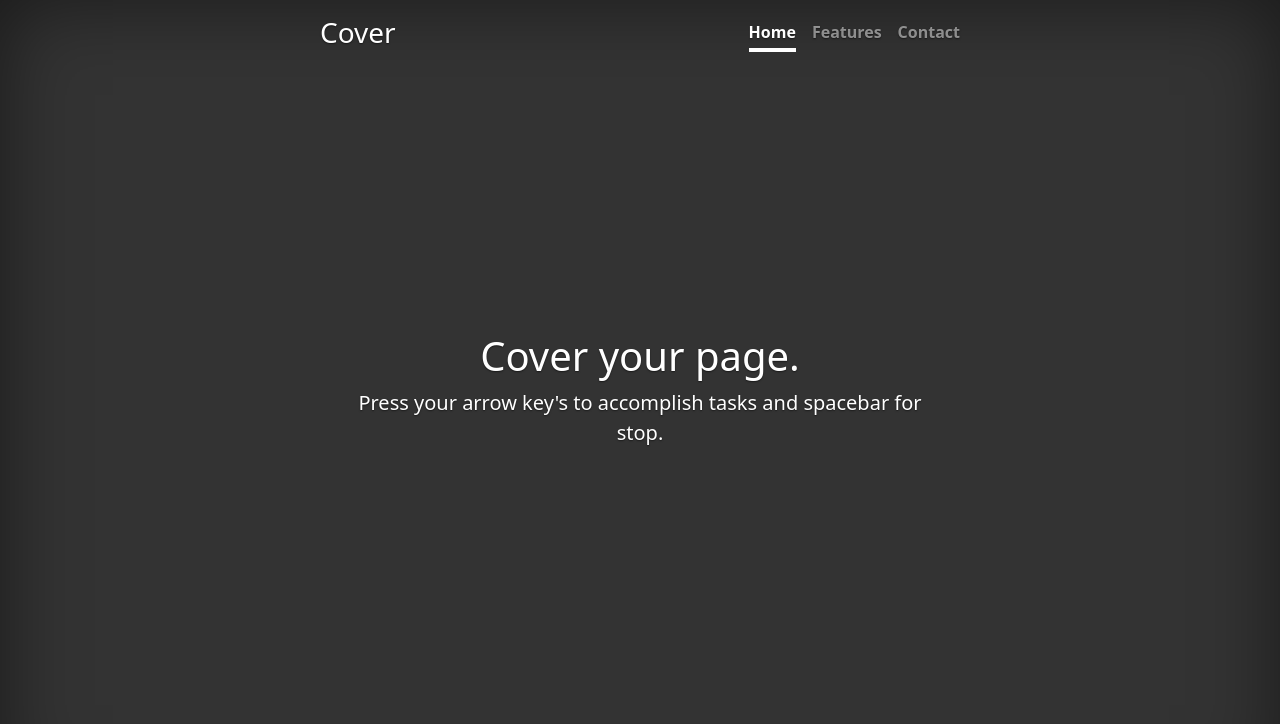
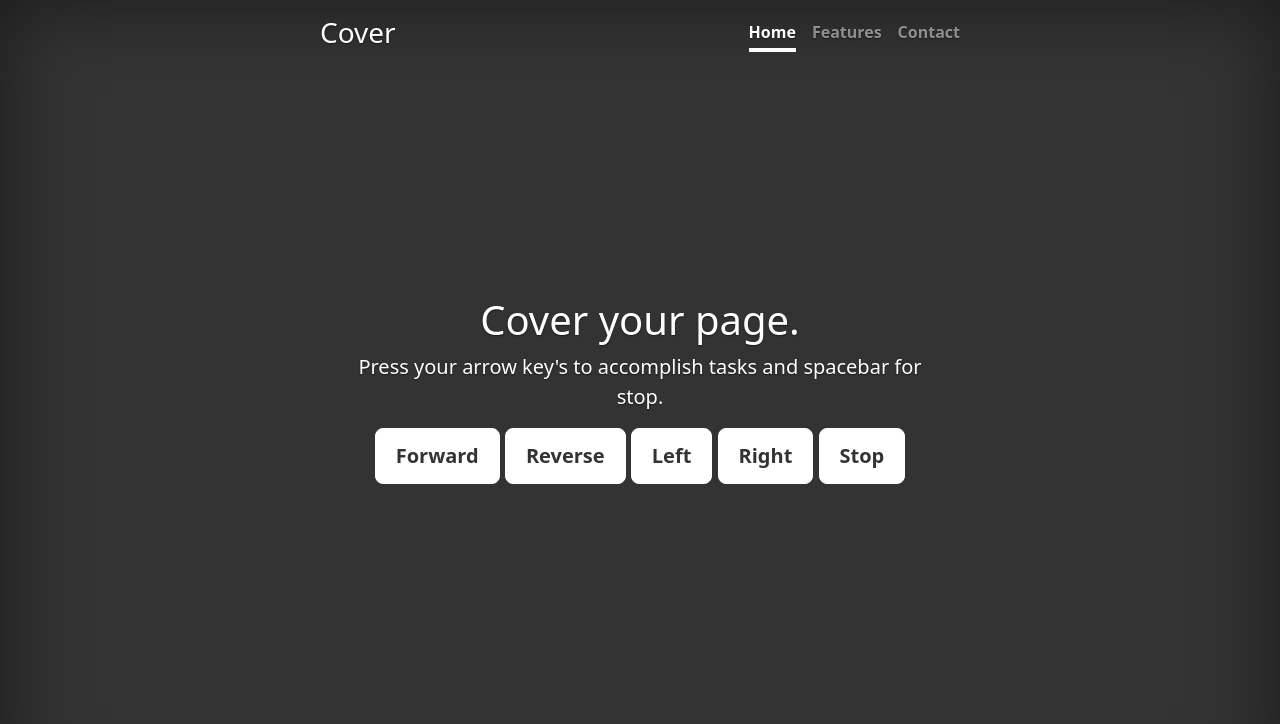
Before and after one commit to danielwilczak101/LarryLabBot, a Flask app: page / in a window 1280 px wide. Shown: the top 724 px of the page. Run offline with Flask 2, Linux system fonts and the light colour scheme.

Commit message:
back to buttons

```diff
--- a/motor/templates/index.html
+++ b/motor/templates/index.html
@@ -186,9 +186,9 @@
             <div class="inner">
                 <h3 class="masthead-brand">Cover</h3>
                 <nav class="nav nav-masthead justify-content-center">
-                    <a id="forward" class="nav-link active" href="#">Home</a>
-                    <a id="reverse" class="nav-link" href="#">Features</a>
-                    <a id="stop" class="nav-link" href="#">Contact</a>
+                    <a class="nav-link active" href="#">Home</a>
+                    <a class="nav-link" href="#">Features</a>
+                    <a class="nav-link" href="#">Contact</a>
                 </nav>
             </div>
         </header>
@@ -198,7 +198,11 @@
             <p class="lead">Press your arrow key's to accomplish tasks and spacebar for stop.
             </p>
             <p class="lead">
-
+                <a id="forward" class="btn btn-lg btn-secondary">Forward</a>
+                <a id="reverse" class="btn btn-lg btn-secondary">Reverse</a>
+                <a id="left" class="btn btn-lg btn-secondary">Left</a>
+                <a id="right" class="btn btn-lg btn-secondary">Right</a>
+                <a id="stop" class="btn btn-lg btn-secondary">Stop</a>
             </p>
         </main>
 
```
